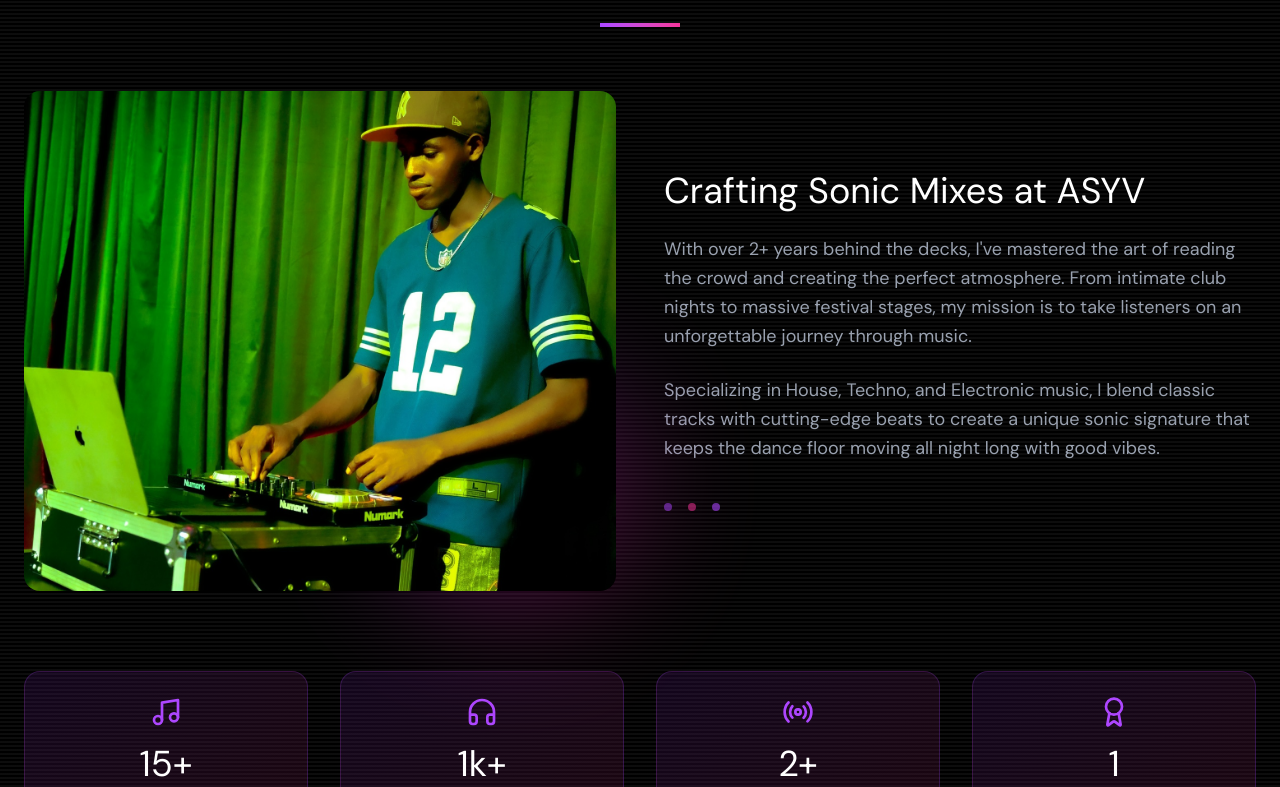
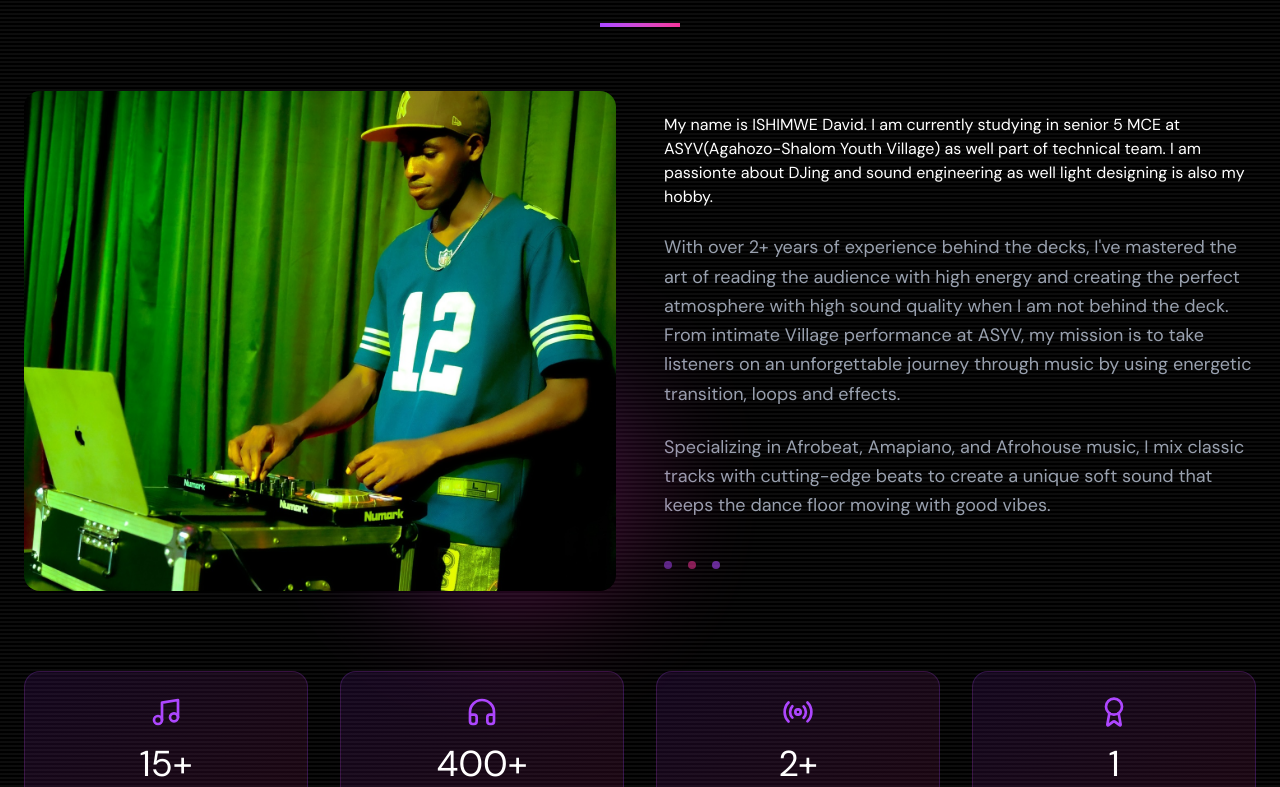
Before and after one commit to konniemavibes/DJ-PORTFOLIO, a React (Vite) app: page / in a window 1280 px wide. Shown: the part 933-1720 px from the top of the page. Built offline with nearby package versions, Linux system fonts and the light colour scheme.

Commit message:
Update About section

```diff
--- a/src/app/components/About.tsx
+++ b/src/app/components/About.tsx
@@ -4,7 +4,7 @@ import aboutImage from "../../imports/568513828_17883436293392962_48055211257787
 
 const stats = [
   { icon: Music, value: "15+", label: "Events Performed" },
-  { icon: Headphones, value: "1k+", label: "Happy Listeners" },
+  { icon: Headphones, value: "400+", label: "Happy Listeners" },
   { icon: Radio, value: "2+", label: "Years Experience" },
   { icon: Award, value: "1", label: "Award Won (ASYV DJ Grade Competition)" },
 ];
@@ -56,16 +56,18 @@ export function About() {
             transition={{ duration: 0.6 }}
             className="space-y-6"
           >
-            <h3 className="text-3xl md:text-4xl">Crafting Sonic Mixes at ASYV</h3>
+            <h3 className="text-1.5xl md:text-1xl">My name is ISHIMWE David. I am currently studying in senior 5 MCE at ASYV(Agahozo-Shalom Youth Village) as well part of technical team.
+              I am passionte about DJing and sound engineering as well light designing is also my hobby.
+            </h3>
             <p className="text-gray-400 text-lg leading-relaxed">
-              With over 2+ years behind the decks, I've mastered the art of reading the crowd and
-              creating the perfect atmosphere. From intimate club nights to massive festival stages,
-              my mission is to take listeners on an unforgettable journey through music.
+              With over 2+ years of experience behind the decks, I've mastered the art of reading the audience with high energy and
+              creating the perfect atmosphere with high sound quality when I am not behind the deck. From intimate Village performance at ASYV,
+              my mission is to take listeners on an unforgettable journey through music by using energetic transition, loops and effects.
             </p>
             <p className="text-gray-400 text-lg leading-relaxed">
-              Specializing in House, Techno, and Electronic music, I blend classic tracks with
-              cutting-edge beats to create a unique sonic signature that keeps the dance floor
-              moving all night long with good vibes.
+              Specializing in Afrobeat, Amapiano, and Afrohouse music, I mix classic tracks with
+              cutting-edge beats to create a unique soft sound that keeps the dance floor
+              moving with good vibes.
             </p>
             <div className="flex gap-4 pt-4">
               <div className="w-2 h-2 bg-purple-500 rounded-full animate-pulse" />
```
